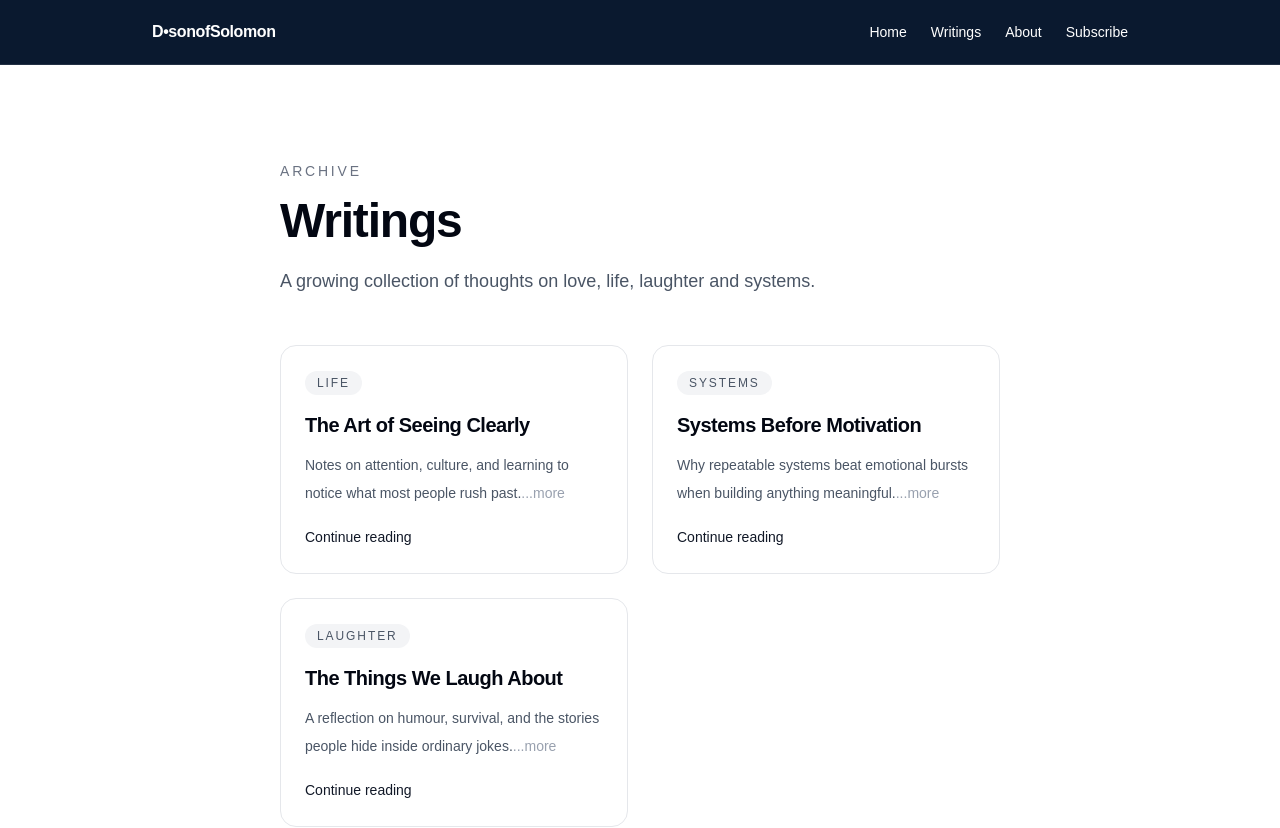
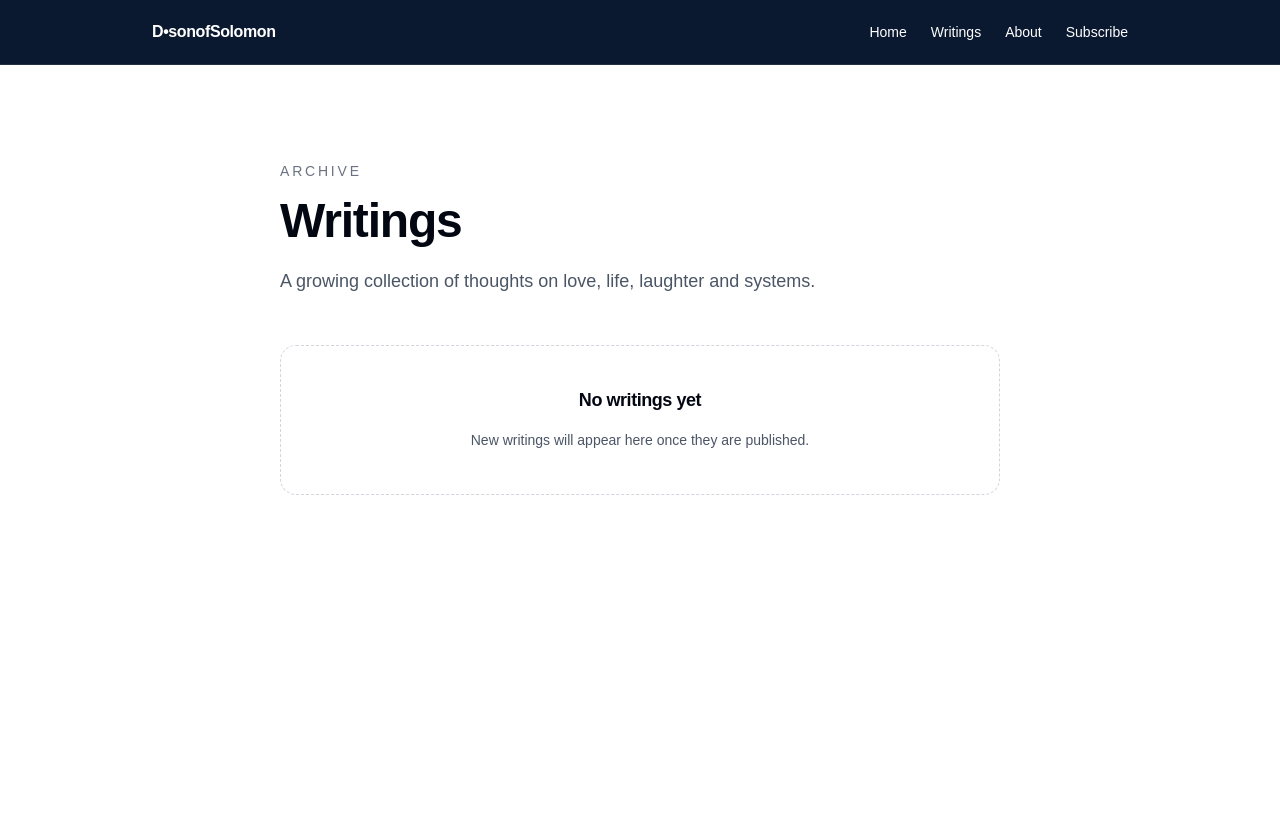
Before and after one commit to DSonOfSolomon/dsonofsolomon-blog, a Next.js app: page /writings in a window 1280 px wide. Shown: the top 828 px of the page. Built offline with nearby package versions, Linux system fonts and the light colour scheme.

Commit message:
Create reusable empty state system

```diff
--- a/src/app/writings/page.tsx
+++ b/src/app/writings/page.tsx
@@ -2,34 +2,18 @@ import type { Metadata } from "next";
 import Container from "@/components/site/Container";
 import PageWrapper from "@/components/site/PageWrapper";
 import WritingCard from "@/components/writings/WritingCard";
+import EmptyState from "@/components/site/EmptyState";
 
 export const metadata: Metadata = {
   title: "Writings",
 };
 
-const writings = [
-  {
-    title: "The Art of Seeing Clearly",
-    excerpt:
-      "Notes on attention, culture, and learning to notice what most people rush past.",
-    slug: "the-art-of-seeing-clearly",
-    category: "Life",
-  },
-  {
-    title: "Systems Before Motivation",
-    excerpt:
-      "Why repeatable systems beat emotional bursts when building anything meaningful.",
-    slug: "systems-before-motivation",
-    category: "Systems",
-  },
-  {
-    title: "The Things We Laugh About",
-    excerpt:
-      "A reflection on humour, survival, and the stories people hide inside ordinary jokes.",
-    slug: "the-things-we-laugh-about",
-    category: "Laughter",
-  },
-];
+const writings: {
+  title: string;
+  excerpt: string;
+  slug: string;
+  category: string;
+}[] = [];
 
 export default function WritingsPage() {
   return (
@@ -45,11 +29,14 @@ export default function WritingsPage() {
           </h1>
 
           <p className="mt-5 max-w-2xl text-lg leading-8 text-gray-600">
-            A growing collection of thoughts on love, life, laughter and systems.
+            A growing collection of thoughts on love, life, laughter and
+            systems.
           </p>
         </section>
 
-        <section className="mt-12 grid gap-6 md:grid-cols-2">
+        <section className="mt-12">
+          {writings.length > 0 ? (
+            <div className="grid gap-6 md:grid-cols-2">
               {writings.map((writing) => (
                 <WritingCard
                   key={writing.slug}
@@ -59,6 +46,13 @@ export default function WritingsPage() {
                   category={writing.category}
                 />
               ))}
+            </div>
+          ) : (
+            <EmptyState
+              title="No writings yet"
+              message="New writings will appear here once they are published."
+            />
+          )}
         </section>
       </Container>
     </PageWrapper>
--- /dev/null
+++ b/src/components/site/EmptyState.tsx
@@ -0,0 +1,18 @@
+type EmptyStateProps = {
+    title: string;
+    message: string;
+  };
+
+  export default function EmptyState({ title, message }: EmptyStateProps) {
+    return (
+      <div className="rounded-2xl border border-dashed border-gray-300 px-6 py-10 text-center">
+        <h2 className="text-lg font-semibold tracking-tight text-gray-950">
+          {title}
+        </h2>
+
+        <p className="mt-3 text-sm leading-7 text-gray-600">
+          {message}
+        </p>
+      </div>
+    );
+  }
```
Lines whose indentation alone changed are shown as unchanged.
